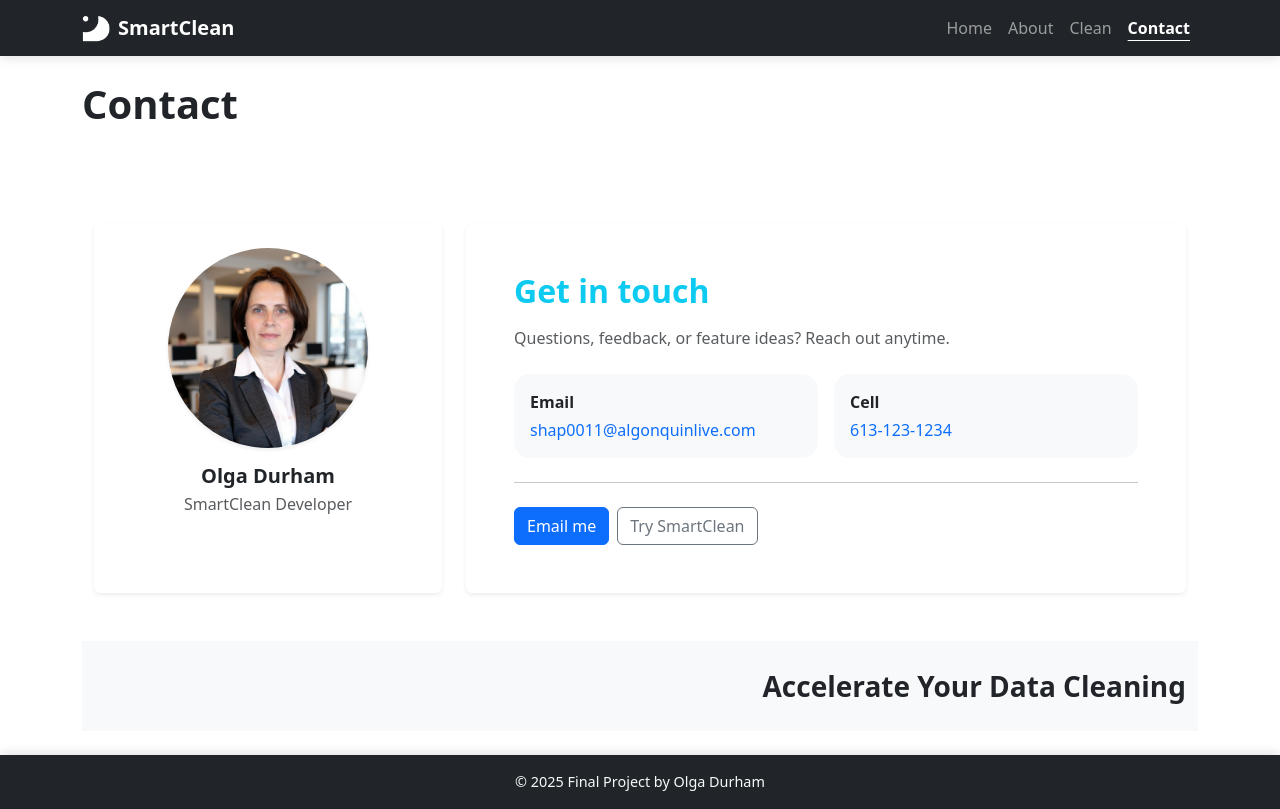
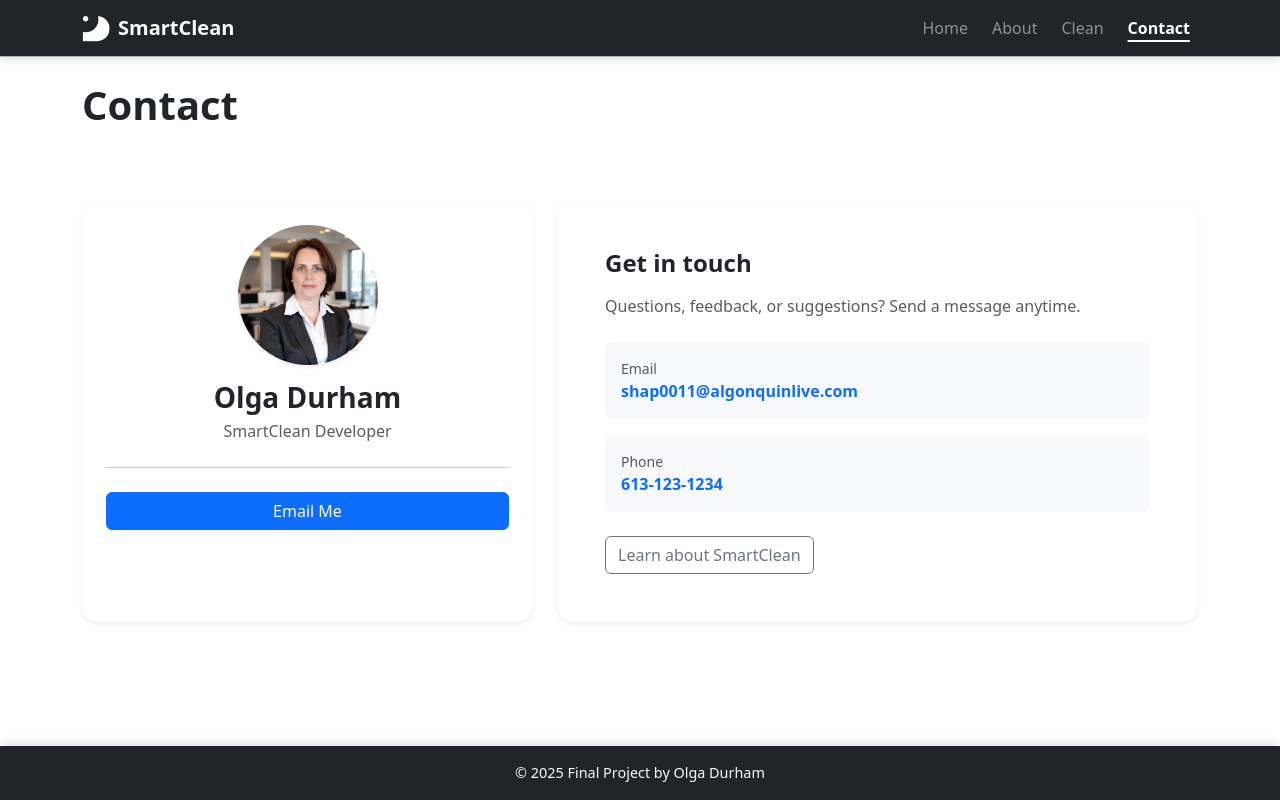
Before and after one commit to shap0011/smartclean-flask, a Flask app: page /contact in a window 1280 px wide. Run offline with Flask 3, Linux system fonts and the light colour scheme; some libraries are stand-ins or nearby versions.

Commit message:
Update UI

```diff
--- a/static/style.css
+++ b/static/style.css
@@ -60,3 +60,18 @@ footer {
     font-size: 5rem;
   }
 }
+
+.navbar .nav-link {
+  opacity: 0.9;
+}
+
+.navbar .nav-link:hover {
+  opacity: 1;
+}
+
+.navbar .nav-link.active {
+  opacity: 1;
+  text-decoration: underline;
+  text-underline-offset: 6px;
+  text-decoration-thickness: 2px;
+}
--- a/templates/base.html
+++ b/templates/base.html
@@ -46,7 +46,9 @@
   <!-- FLEX COLUMN LAYOUT -->
   <body class="d-flex flex-column min-vh-100">
     <!-- NAVBAR -->
-    <nav class="navbar navbar-expand-lg navbar-dark bg-dark">
+    <nav
+      class="navbar navbar-expand-lg navbar-dark bg-dark border-bottom border-dark-subtle"
+    >
       <div class="container">
         <a
           class="navbar-brand d-flex align-items-center gap-2 fw-semibold"
@@ -60,11 +62,11 @@
             class="d-inline-block"
             style="object-fit: contain"
           />
-          <span>SmartClean</span>
+          <span class="text-white">SmartClean</span>
         </a>
 
         <button
-          class="navbar-toggler"
+          class="navbar-toggler border-0"
           type="button"
           data-bs-toggle="collapse"
           data-bs-target="#navMain"
@@ -76,34 +78,40 @@
         </button>
 
         <div class="collapse navbar-collapse" id="navMain">
-          <ul class="navbar-nav ms-auto text-center">
+          <ul
+            class="navbar-nav ms-auto align-items-lg-center gap-lg-2 text-center mt-3 mt-lg-0"
+          >
             <li class="nav-item">
               <a
-                class="nav-link {% if request.endpoint == 'home' %}active{% endif %}"
+                class="nav-link {% if request.endpoint == 'home' %}active fw-semibold{% endif %}"
                 href="{{ url_for('home') }}"
-                >Home</a
               >
+                Home
+              </a>
             </li>
             <li class="nav-item">
               <a
-                class="nav-link {% if request.endpoint == 'about' %}active{% endif %}"
+                class="nav-link {% if request.endpoint == 'about' %}active fw-semibold{% endif %}"
                 href="{{ url_for('about') }}"
-                >About</a
               >
+                About
+              </a>
             </li>
             <li class="nav-item">
               <a
-                class="nav-link {% if request.endpoint == 'clean' %}active{% endif %}"
+                class="nav-link {% if request.endpoint == 'clean' %}active fw-semibold{% endif %}"
                 href="{{ url_for('clean') }}"
-                >Clean</a
               >
+                Clean
+              </a>
             </li>
             <li class="nav-item">
               <a
-                class="nav-link {% if request.endpoint == 'contact' %}active{% endif %}"
+                class="nav-link {% if request.endpoint == 'contact' %}active fw-semibold{% endif %}"
                 href="{{ url_for('contact') }}"
-                >Contact</a
               >
+                Contact
+              </a>
             </li>
           </ul>
         </div>
--- a/templates/contact.html
+++ b/templates/contact.html
@@ -1,66 +1,69 @@
 {% extends "base.html" %} {% block title %}Contact{% endblock %} {% block
 header1 %}Contact{% endblock %} {% block content %}
-<section class="py-5">
-  <div class="container">
-    <div class="row g-4 align-items-stretch">
-      <!-- Profile card -->
-      <div class="col-12 col-lg-4">
-        <div class="card h-100 shadow-sm border-0">
-          <div class="card-body text-center p-4">
+
+<section class="py-4">
+  <div class="row g-4">
+    <!-- Profile Card -->
+    <div class="col-12 col-lg-5">
+      <div class="card border-0 shadow-sm rounded-4 h-100">
+        <div class="card-body p-4 text-center">
           <img
             src="{{ url_for('static', filename='olga.jpeg') }}"
             class="rounded-circle shadow-sm mb-3"
             alt="Olga Durham"
-              width="200"
-              height="200"
-              style="object-fit: cover"
+            style="width: 140px; height: 140px; object-fit: cover"
           />
-            <h5 class="fw-bold mb-1">Olga Durham</h5>
+          <h3 class="fw-bold mb-1">Olga Durham</h3>
           <p class="text-muted mb-0">SmartClean Developer</p>
+
+          <hr class="my-4" />
+
+          <div class="d-grid gap-2">
+            <a class="btn btn-primary" href="mailto:{{ email }}"> Email Me </a>
+          </div>
         </div>
       </div>
     </div>
 
-      <!-- Contact details card -->
-      <div class="col-12 col-lg-8">
-        <div class="card h-100 shadow-sm border-0">
+    <!-- Contact Info -->
+    <div class="col-12 col-lg-7">
+      <div class="card border-0 shadow-sm rounded-4 h-100">
         <div class="card-body p-4 p-lg-5">
-            <h2 class="fw-bold text-info mb-3">Get in touch</h2>
+          <h4 class="fw-bold mb-3">Get in touch</h4>
           <p class="text-muted mb-4">
-              Questions, feedback, or feature ideas? Reach out anytime.
+            Questions, feedback, or suggestions? Send a message anytime.
           </p>
 
           <div class="row g-3">
-              <div class="col-12 col-md-6">
-                <div class="p-3 rounded-4 bg-light">
-                  <div class="fw-semibold mb-1">Email</div>
-                  <a class="text-decoration-none" href="mailto:{{ email }}">
-                    {{ email }}
-                  </a>
-                </div>
-              </div>
-
-              <div class="col-12 col-md-6">
-                <div class="p-3 rounded-4 bg-light">
-                  <div class="fw-semibold mb-1">Cell</div>
-                  <a class="text-decoration-none" href="tel:{{ tel }}">
-                    {{ tel }}
-                  </a>
+            <div class="col-12">
+              <div class="p-3 rounded-3 bg-body-tertiary">
+                <div class="text-muted small">Email</div>
+                <div class="fw-semibold">
+                  <a class="text-decoration-none" href="mailto:{{ email }}"
+                    >{{ email }}</a
+                  >
                 </div>
               </div>
             </div>
 
-            <hr class="my-4" />
+            <div class="col-12">
+              <div class="p-3 rounded-3 bg-body-tertiary">
+                <div class="text-muted small">Phone</div>
+                <div class="fw-semibold">
+                  <a
+                    class="text-decoration-none"
+                    href="tel:{{ tel | replace(' ', '') }}"
+                    >{{ tel }}</a
+                  >
+                </div>
+              </div>
+            </div>
+          </div>
 
-            <div class="d-flex flex-wrap gap-2">
-              <a class="btn btn-primary" href="mailto:{{ email }}">Email me</a>
-              <a
-                class="btn btn-outline-secondary"
-                href="{{ url_for('clean') }}"
+          <div class="mt-4">
+            <a class="btn btn-outline-secondary" href="{{ url_for('about') }}"
+              >Learn about SmartClean</a
             >
-                Try SmartClean
-              </a>
-            </div>
           </div>
         </div>
       </div>
@@ -68,10 +71,4 @@ header1 %}Contact{% endblock %} {% block content %}
   </div>
 </section>
 
-<!-- Slogan (matches the About page style) -->
-<section class="py-4 bg-light">
-  <div class="container text-end">
-    <p class="fs-3 fw-semibold mb-0">Accelerate Your Data Cleaning</p>
-  </div>
-</section>
 {% endblock %}
```
Also changed, not shown: templates/about.html (+57 -37 lines). Lines whose indentation alone changed are shown as unchanged.
